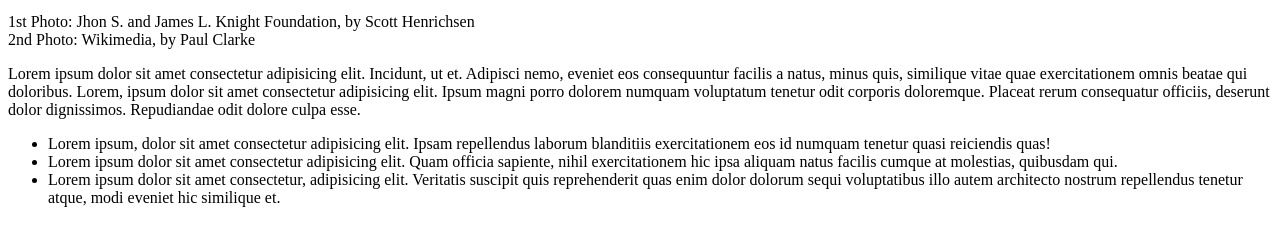
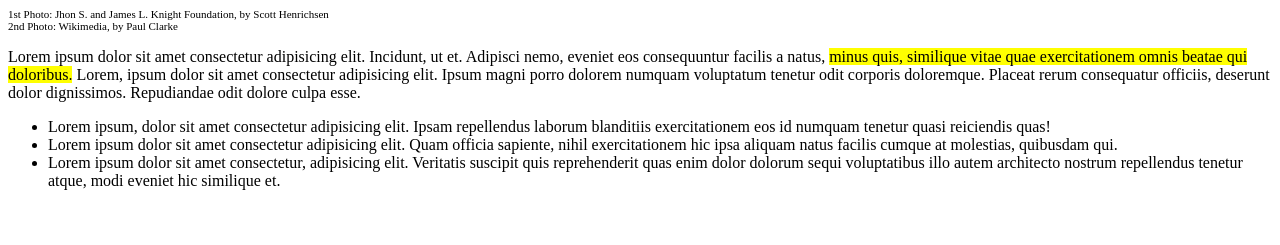
Before and after one commit to Emamingio22/html-css-booleaner, a plain HTML site: page index.html in a window 1280 px wide. Shown: the part 261-506 px from the top of the page. Drawn offline with Linux system fonts and the light colour scheme.

Commit message:
i made the unordered list

```diff
--- a/style.css
+++ b/style.css
@@ -12,3 +12,19 @@
     width: 420px;
     height: 300px;
 }
+
+
+.sottotitolo {
+
+}
+
+
+
+
+span {
+    background-color: yellow;
+}
+
+.size {
+    font-size: 11px;
+}
```
Also changed, not shown: index.html (+2 -0 lines).
